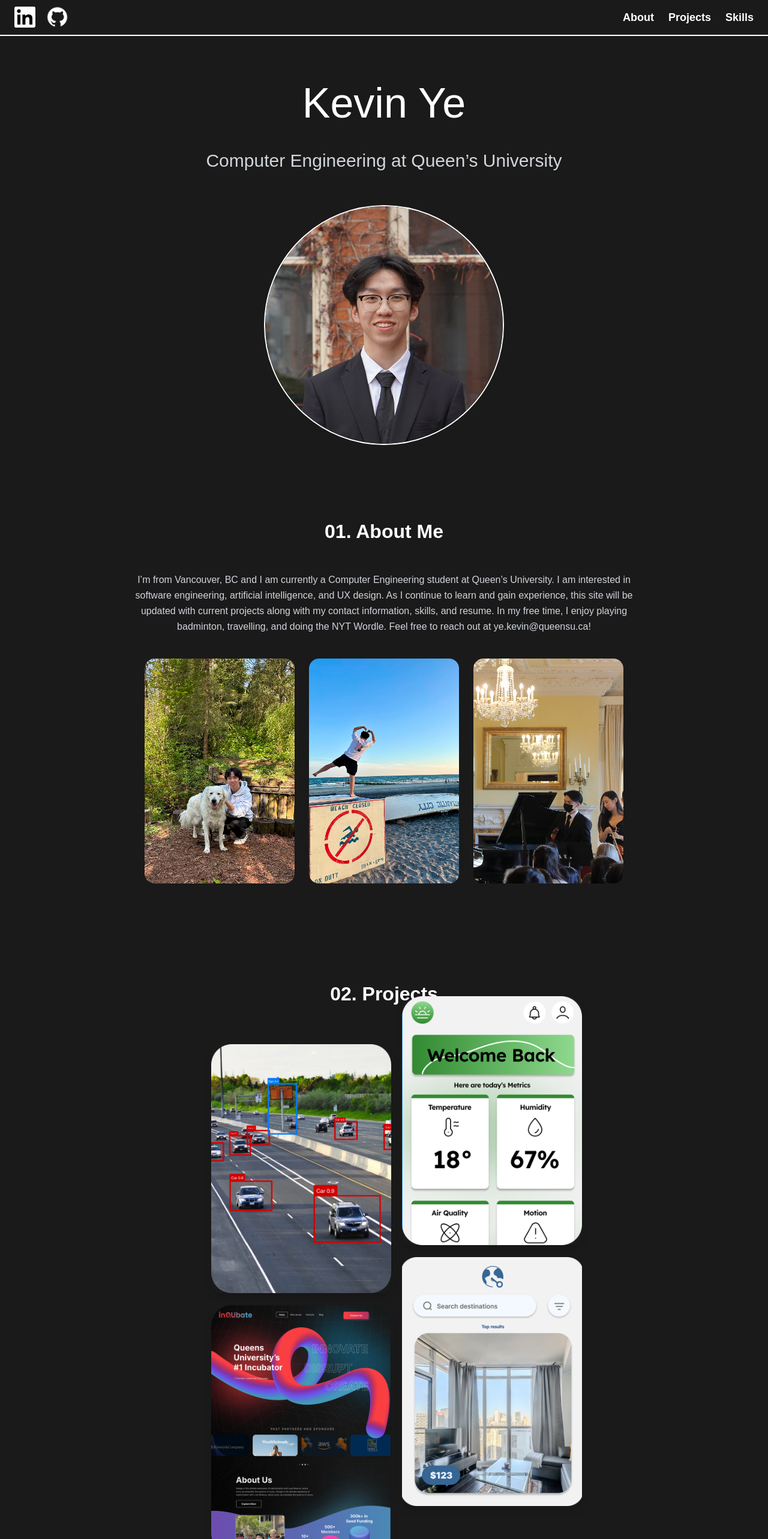
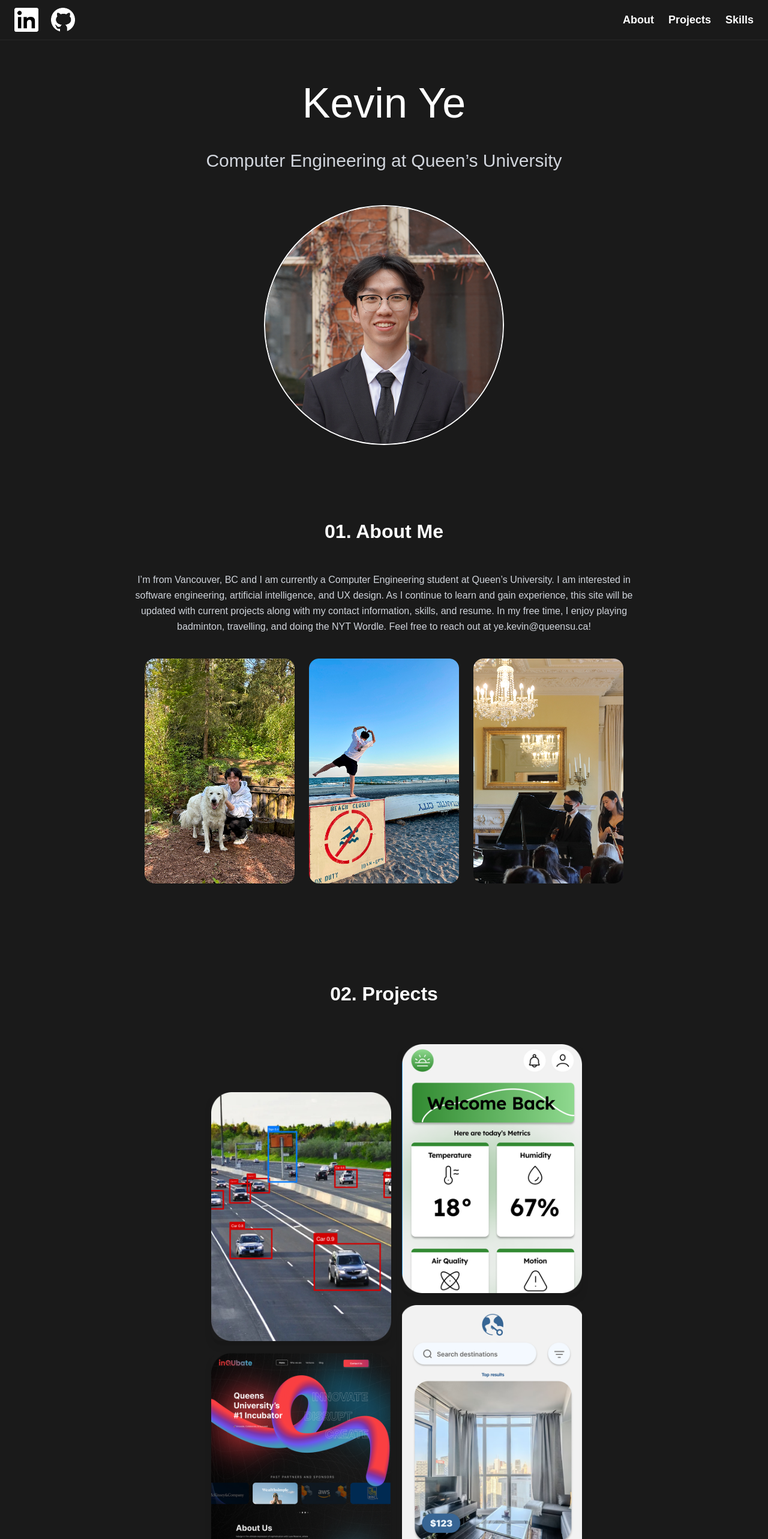
Before and after one commit to kzy0525/website, a Next.js app: page / in a window 1280 px wide. Shown: the top 2566 px of the page at 60% size. Built offline with nearby package versions, Linux system fonts and the light colour scheme; a web font is replaced by a local one.

Commit message:
organized project grid

```diff
--- a/src/app/page.js
+++ b/src/app/page.js
@@ -18,8 +18,8 @@
             <Image
               src="/linkedin.png"
               alt="LinkedIn"
-              width={35}
-              height={35}
+              width={40}
+              height={40}
               className="transition duration-300 ease-in-out group-hover:brightness-50"
             />
           </a>
@@ -32,8 +32,8 @@
             <Image
               src="/github.png"
               alt="GitHub"
-              width={41}
-              height={41}
+              width={50}
+              height={50}
               className="transition duration-300 ease-in-out group-hover:brightness-50"
             />
           </a>
@@ -81,7 +81,7 @@
       <section id="projects" className="px-6 py-5 max-w-full mx-auto font-[var(--font-cantata)]">
         <h2 className="text-center text-[32px] font-bold mb-4">02. Projects</h2>
 
-        <div className="grid grid-cols-1 sm:grid-cols-2 gap-x-15 gap-y-5 max-w-xl mx-auto mt-15">
+        <div className="grid grid-cols-1 sm:grid-cols-2 gap-x-15 gap-y-5 max-w-xl mx-auto mt-35">
           {/* --- Project 1 --- */}
           <a
             href="https://github.com/kzy0525/Hyperloop-Object-Detection"
@@ -161,6 +161,27 @@
               <p className="text-sm text-gray-300 mt-1">UX</p>
             </div>
           </a>
+
+          {/* --- Project 5 --- */}
+          <a
+            href="https://github.com/kzy0525/Motion-Classification-Model"
+            target="_blank"
+            rel="noopener noreferrer"
+            className="relative group w-[300px] h-[415px] rounded-2xl overflow-hidden shadow-lg"
+          >
+            <Image
+              src="/image.png"
+              alt="292"
+              fill
+              className="object-cover transition duration-300 ease-in-out group-hover:brightness-50 rounded-2xl"
+            />
+            <div className="absolute inset-0 flex flex-col items-center justify-center text-center text-white opacity-0 group-hover:opacity-100 transition duration-300 bg-black/20">
+              <p className="text-sm text-gray-300 mb-1">March 2025</p>
+              <h3 className="text-2xl font-semibold">Motion Classification Model</h3>
+              <p className="text-sm text-gray-300 mt-1">Back-end</p>
+            </div>
+          </a>
+
         </div>
       </section>
 
```
